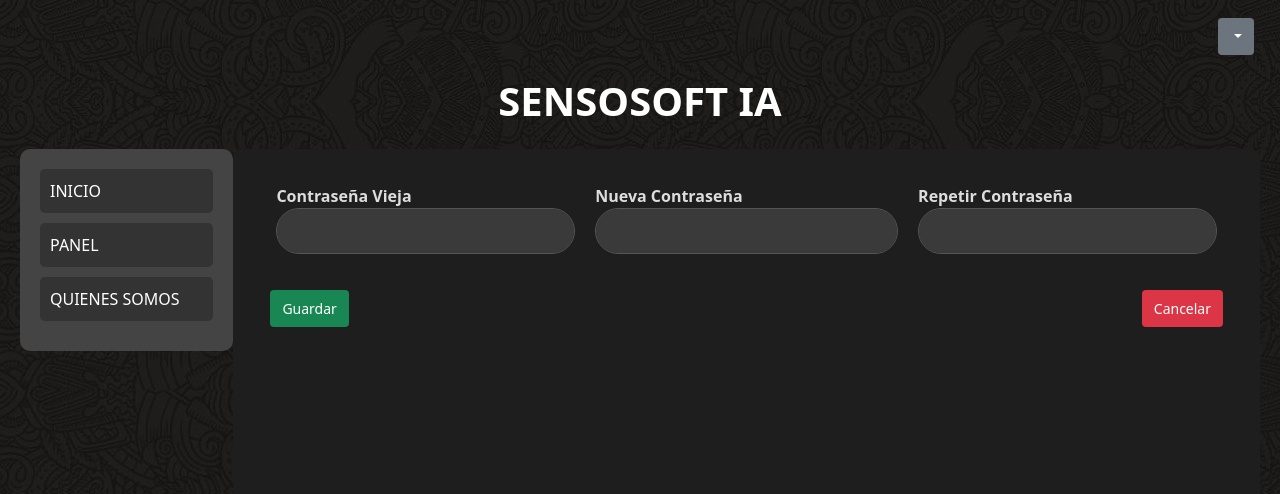
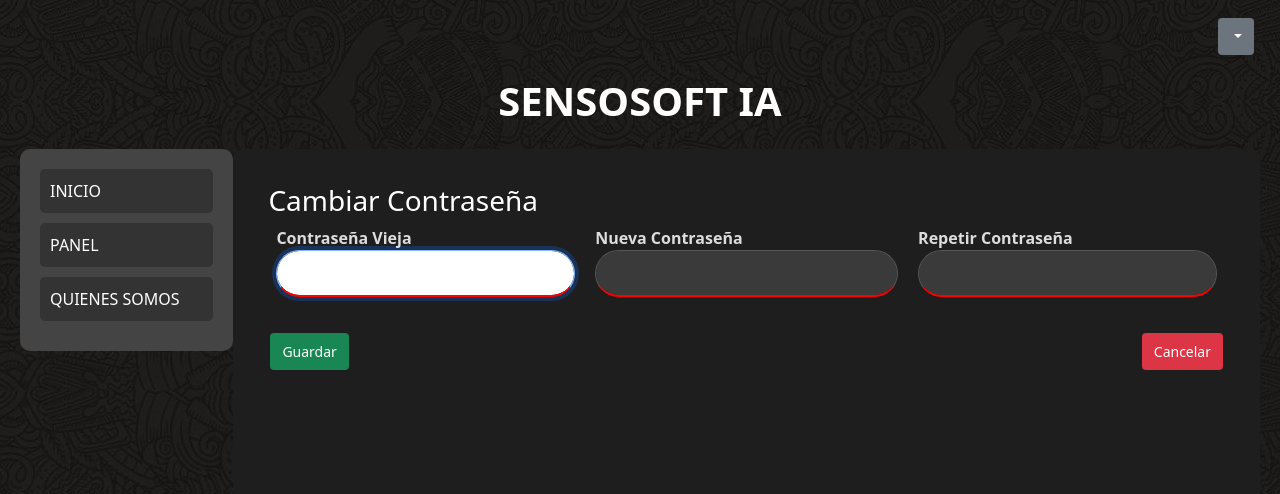
Before and after one commit to Arme94/sensosoft_ai, a Django app: page /users/update_user_info/1 in a window 1280 px wide. Shown: the top 494 px of the page. Run offline with Django 5.2, Linux system fonts and the light colour scheme; a user stored in the database is signed in; tables that the repository leaves empty hold one stand-in row (values such as "Sample post").

Commit message:
ajustes en update_user_info

```diff
--- a/core/users/template/update_user_info.html
+++ b/core/users/template/update_user_info.html
@@ -11,25 +11,28 @@
     <form method="POST" class="container">
         {% csrf_token %}
 
-        {% for field in user_form %}
+        <h3>Cambiar Contraseña</h3>
+
+        {% for field in password_form %}
             {% if field.errors %}
                 <div class="alert alert-danger">
                     {{ field.errors }}
                 </div>
             {% endif %}
         {% endfor %}
+
         <div class="row mb-3">
             <div class="col-md-4 ps-2">
-                <label for="id_old_password">Contraseña Vieja</label>
-                <input type="password" name="old_password" id="id_old_password" class="form-control">
+                <label for="{{ password_form.old_password.id_for_label }}">Contraseña Vieja</label>
+                {{ password_form.old_password }}
             </div>
             <div class="col-md-4 px-2">
-                <label for="id_new_password">Nueva Contraseña</label>
-                <input type="password" name="new_password" id="id_new_password" class="form-control">
+                <label for="{{ password_form.new_password1.id_for_label }}">Nueva Contraseña</label>
+                {{ password_form.new_password1 }}
             </div>
             <div class="col-md-4 pe-2">
-                <label for="id_confirm_password">Repetir Contraseña</label>
-                <input type="password" name="confirm_password" id="id_confirm_password" class="form-control">
+                <label for="{{ password_form.new_password2.id_for_label }}">Repetir Contraseña</label>
+                {{ password_form.new_password2 }}
             </div>
         </div>
 
@@ -39,4 +42,11 @@
         </div>
 
     </form>
+
+    {% if success %}
+        <script>
+            alert("Contraseña actualizada correctamente.");
+            window.location.href = "{% url 'users' %}";
+        </script>
+    {% endif %}
 {% endblock %}
--- a/core/users/urls.py
+++ b/core/users/urls.py
@@ -10,4 +10,5 @@
     path('user_update/<int:id>', login_required(views.user_update), name='user_update'),
     path('delete/<int:id>', login_required(views.user_delete), name='user_delete'),
     path('update_user_info/<int:id>', login_required(views.update_user_info), name='update_user_info'),
+    path('change_password/', login_required(views.change_password), name='change_password'),
 ]
--- a/core/users/views.py
+++ b/core/users/views.py
@@ -5,6 +5,8 @@
 from .UserChangeForm import UsuarioChangeForm
 from django.contrib.auth import authenticate, login
 from django.contrib.messages import get_messages
+from django.contrib.auth.forms import PasswordChangeForm
+from django.contrib.auth import update_session_auth_hash
 
 def user_login(request):
     storage = get_messages(request)
@@ -70,14 +72,34 @@
 
 def update_user_info(request, id):
     user = get_object_or_404(Usuario, id=id)
+    if request.method == 'POST':
+        password_form = PasswordChangeForm(request.user, request.POST)
+        if password_form.is_valid():
+            user = password_form.save()
+            update_session_auth_hash(request, user)  # Important!
+            messages.success(request, 'Contraseña actualizada correctamente.')
+            return render(request, 'users/template/update_user_info.html', {'password_form': password_form, 'success': True})
+        else:
+            messages.error(request, 'Por favor corrige los errores a continuación.')
+    else:
+        password_form = PasswordChangeForm(request.user)
 
+    # Add CSS classes to form fields
+    for field in password_form.fields.values():
+        field.widget.attrs['class'] = 'form-control required-field'
+
+    return render(request, 'users/template/update_user_info.html', {'password_form': password_form})
+
+def change_password(request):
     if request.method == 'POST':
-        user_form = UsuarioChangeForm(request.POST, instance=user)
-        if user_form.is_valid():
-            user_form.save()
-            messages.success(request, 'Información actualizada correctamente.')
+        form = PasswordChangeForm(request.user, request.POST)
+        if form.is_valid():
+            user = form.save()
+            update_session_auth_hash(request, user)  # Important!
+            messages.success(request, 'Tu contraseña ha sido actualizada exitosamente.')
             return redirect('users')
+        else:
+            messages.error(request, 'Por favor corrige los errores a continuación.')
     else:
-        user_form = UsuarioChangeForm(instance=user)
-
-    return render(request, 'users/template/update_user_info.html', {'user_form': user_form})
+        form = PasswordChangeForm(request.user)
+    return render(request, 'users/template/update_user_info.html', {'form': form})
```
